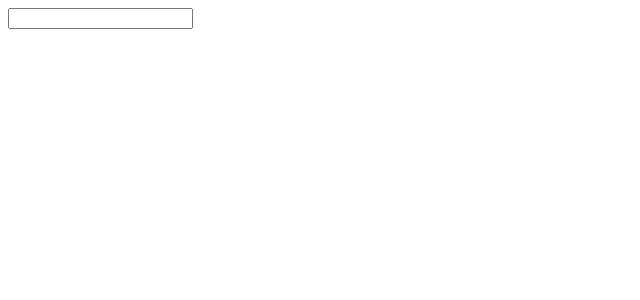
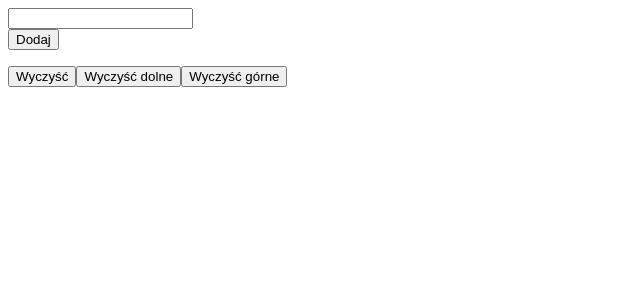
Before and after one commit to jkrolik1/school, an Angular app in the folder AMIW/ng1/test-app/: page / in a window 1280 px wide. Shown: the top 300 px of the page, without its empty margins (0-640 px from the left). Built offline with nearby package versions, Linux system fonts and the light colour scheme.

Commit message:
todo_end_lesson

```diff
--- a/AMIW/ng1/test-app/src/app/app.component.html
+++ b/AMIW/ng1/test-app/src/app/app.component.html
@@ -1,6 +1,12 @@
-<input type="text" (keyup.enter)="onAdd($event.target.value)">
-
+<input type="text" #in (keyup.enter)="onAdd($event.target.value)">
+<button (click)="onAdd(in.value)" style="display: block;">Dodaj</button>
 
 <ul>
     <li *ngFor="let item of listX">{{item}}</li>
 </ul>
+
+<div>
+    <button (click)="onClear()">Wyczyść</button>
+    <button (click)="onClearDown()">Wyczyść dolne</button>
+    <button (click)="onClearUp()">Wyczyść górne</button>
+</div>
--- a/AMIW/ng1/test-app/src/app/app.component.ts
+++ b/AMIW/ng1/test-app/src/app/app.component.ts
@@ -12,5 +12,23 @@ export class AppComponent {
 
   onAdd(name){
     this.listX.push(name);
+    console.log(this.listX);
   }
+
+  onClear(){
+    this.listX = [];
+  }
+
+  onClearDown(){
+    this.listX.pop();
+  }
+
+  onClearUp(){
+    this.listX[0] = ''; // !!!!!!!!!!
+  }
+
 }
+
+// przy kazdej pozycji przycisk do usuwania tej pozycji
+// przy kazdej pozycji done ? jest przekreslane, jest w liscie zrobionych itd
+// zeby po wcisnieciu klawisza tez bylo podswietlone
```
